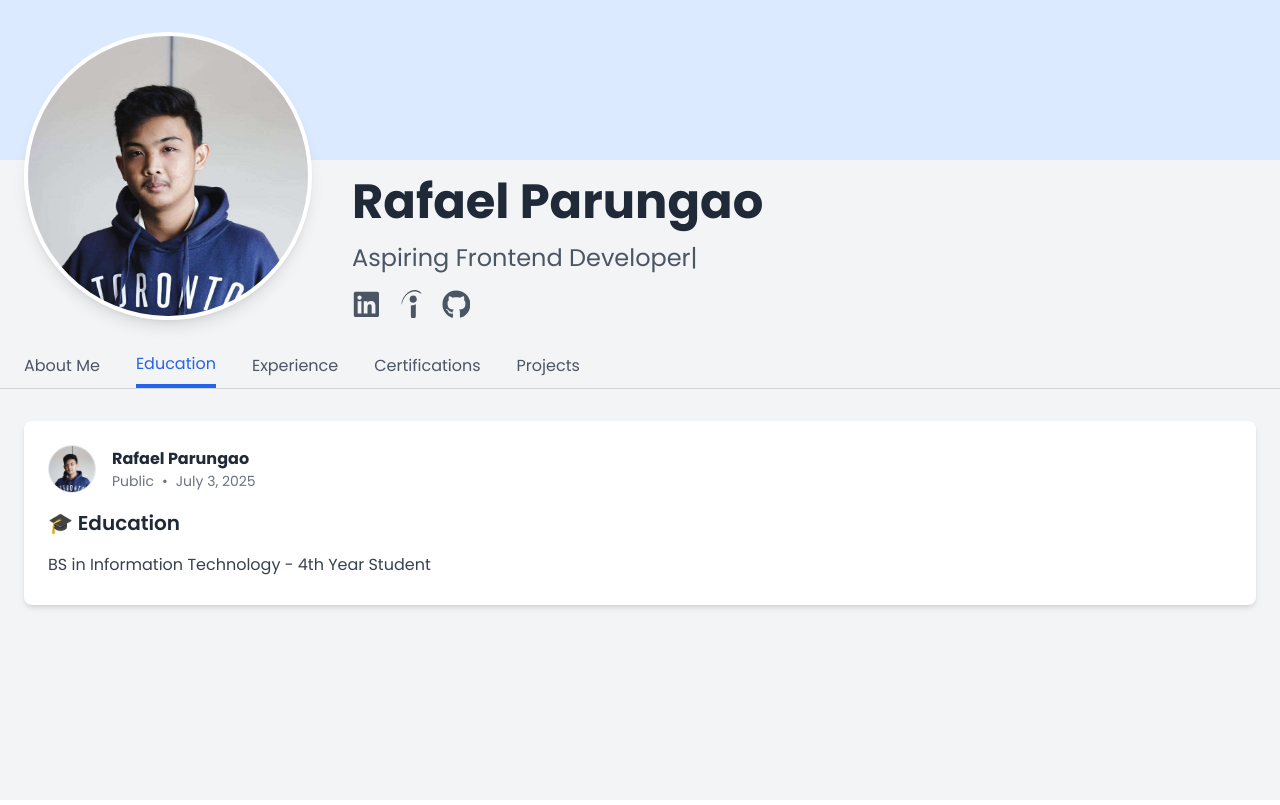
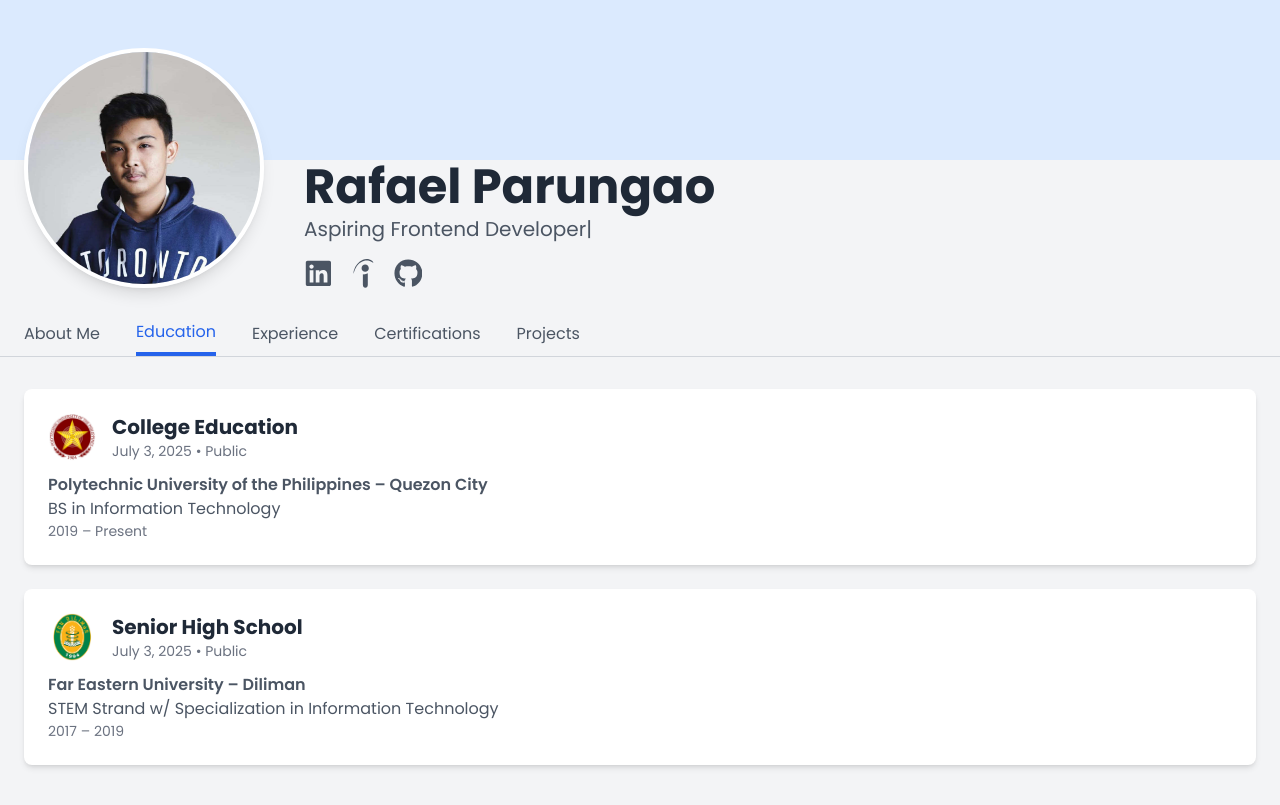
Before and after one commit to rjdparungao/web-portfolio, a React (Create React App) app: page / in a window 1280 px wide. Both pictures are taken after a click on the button "Education". Built offline with nearby package versions, Linux system fonts and the light colour scheme; the HTML template or start-up script is replaced by a standard one.

Commit message:
updated education

```diff
--- a/src/components/Card.js
+++ b/src/components/Card.js
@@ -4,7 +4,7 @@ import React from 'react';
 import { motion } from 'framer-motion';
 import profileImage from '../assets/profile.jpg';
 
-function Card({ title = "", description = "", audience = 'Public', date = 'Just now', delay = 0 }) {
+function Card({ title, description, date, audience, delay = 0, icon = null }) {
   return (
     <motion.div
       className="bg-white p-6 rounded-lg shadow-md"
@@ -12,32 +12,23 @@ function Card({ title = "", description = "", audience = 'Public', date = 'Just
       animate={{ opacity: 1, y: 0 }}
       transition={{ duration: 0.5, delay }}
     >
-      {/* Post Header */}
-      <div className="flex items-center mb-4">
-        <img
-          src={profileImage}
-          alt="Profile"
-          className="w-12 h-12 rounded-full object-cover mr-4 border"
-        />
+      <div className="flex items-center gap-4 mb-3">
+        {icon && (
+          <img
+            src={icon}
+            alt="Logo"
+            className="w-12 h-12 object-cover rounded-full"
+          />
+        )}
         <div>
-          <h3 className="font-bold text-gray-800">Rafael Parungao</h3>
-          <div className="flex items-center text-gray-500 text-sm space-x-2">
-            <span>{audience}</span>
-            <span>•</span>
-            <span>{date}</span>
-          </div>
+          <h2 className="text-xl font-bold text-gray-800">{title}</h2>
+          <p className="text-sm text-gray-500">{date} • {audience}</p>
         </div>
       </div>
-
-      {/* Post Body */}
-      <div>
-        <h2 className="text-xl font-semibold text-gray-800 mb-2">{title}</h2>
-        <div className="text-gray-700 mt-3 leading-loose">
-          {description}
-        </div>
-      </div>
+      <p className="text-gray-600">{description}</p>
     </motion.div>
   );
 }
 
+
 export default Card;
--- a/src/components/Introduction.js
+++ b/src/components/Introduction.js
@@ -1,14 +1,11 @@
 import React, { useState } from 'react';
 import { motion } from 'framer-motion';
 import { TypeAnimation } from 'react-type-animation';
-import { FaLinkedin, FaGithub, FaUser } from 'react-icons/fa';
 import { IconContext } from 'react-icons';
 
-// Importing assets
 import profileImage from '../assets/profile.jpg';
-import djangoIcon from '../assets/technologies/django-icon.svg';
-import laravelIcon from '../assets/technologies/laravel-3.svg';
-import restApiIcon from '../assets/technologies/rest-api.svg';
+import pupLogo from '../assets/schools/pup-logo.png';
+import feulogo from '../assets/schools/feulogo.png';
 
 import SocialLinks from './SocialLinks';
 import Card from './Card';
@@ -18,27 +15,26 @@ import {
   SiDjango, SiLaravel, SiMysql, SiPostgresql, SiGithub, SiBootstrap, SiPostman,
   SiJavascript, SiJquery, SiDocker, SiWordpress, SiReact, SiTailwindcss, SiGithubactions, SiAxios
 } from 'react-icons/si';
-import { FaServer, FaCogs } from 'react-icons/fa';
+import { FaServer } from 'react-icons/fa';
 
 const technologies = [
   { name: 'Python Django', icon: <SiDjango /> },
   { name: 'PHP Laravel', icon: <SiLaravel /> },
   { name: 'MySQL', icon: <SiMysql /> },
   { name: 'PostgreSQL', icon: <SiPostgresql /> },
-  { name: 'CI/CD Workflow Integration', icon: <SiGithubactions /> }, // Close representation
+  { name: 'CI/CD Workflow Integration', icon: <SiGithubactions /> },
   { name: 'Bootstrap', icon: <SiBootstrap /> },
   { name: 'Postman', icon: <SiPostman /> },
   { name: 'JavaScript', icon: <SiJavascript /> },
   { name: 'jQuery', icon: <SiJquery /> },
-  { name: 'RESTful API Development', icon: <FaServer /> }, // Server icon as REST API representation
+  { name: 'RESTful API Development', icon: <FaServer /> },
   { name: 'GitHub (GUI and CLI)', icon: <SiGithub /> },
-  { name: 'Ajax/Axios', icon: <SiAxios /> }, // Axios icon
+  { name: 'Ajax/Axios', icon: <SiAxios /> },
   { name: 'Docker', icon: <SiDocker /> },
   { name: 'WordPress', icon: <SiWordpress /> },
   { name: 'ReactJS', icon: <SiReact /> },
   { name: 'Tailwind CSS', icon: <SiTailwindcss /> },
 ];
-
 
 function Introduction() {
   const [activeTab, setActiveTab] = useState('About Me');
@@ -46,7 +42,7 @@ function Introduction() {
   return (
     <section id="home" className="bg-gray-100 font-poppins min-h-screen pb-10">
 
-      {/* Responsive Cover Photo */}
+      {/* Cover Photo */}
       <motion.div
         className="w-full h-24 sm:h-32 md:h-40 bg-blue-100"
         initial={{ opacity: 0 }}
@@ -54,21 +50,23 @@ function Introduction() {
         transition={{ duration: 1 }}
       ></motion.div>
 
-
       {/* Profile Info */}
-      <div className="max-w-7xl mx-auto flex flex-col md:flex-row items-center gap-6 md:gap-10 px-4 md:px-6 mt-[-8rem]">
+      <div className="max-w-7xl mx-auto px-4 md:px-6">
+        <div className="flex flex-col md:flex-row items-center md:items-end gap-6 md:gap-10 pt-6 md:pt-0 relative z-10">
+          {/* Profile Image */}
           <motion.img
             src={profileImage}
             alt="Profile"
-          className="w-24 h-24 sm:w-52 sm:h-52 md:w-64 md:h-64 lg:w-72 lg:h-72 rounded-full border-4 border-white shadow-lg object-cover"
+            className="w-28 h-28 sm:w-40 sm:h-40 md:w-52 md:h-52 lg:w-60 lg:h-60 rounded-full border-4 border-white shadow-lg object-cover -mt-14 md:-mt-28"
             initial={{ opacity: 0, scale: 0.8 }}
             animate={{ opacity: 1, scale: 1 }}
             transition={{ duration: 1 }}
           />
 
-        <div className="flex flex-col justify-center text-center md:text-left pt-8 md:pt-12 mt-6 md:mt-10">
+          {/* Info */}
+          <div className="text-center md:text-left flex flex-col items-center md:items-start">
             <motion.h1
-            className="text-3xl sm:text-4xl md:text-5xl font-bold text-gray-800 mt-14 mb-4"
+              className="text-2xl sm:text-3xl md:text-5xl md:-mt-0 sm:-mt-0 font-bold text-gray-800"
               initial={{ opacity: 0 }}
               animate={{ opacity: 1 }}
               transition={{ duration: 1, delay: 0.5 }}
@@ -90,16 +88,16 @@ function Introduction() {
               wrapper="span"
               speed={50}
               repeat={Infinity}
-            className="text-lg sm:text-xl md:text-2xl text-gray-600"
+              className="text-base sm:text-lg md:text-xl text-gray-600 mt-1"
             />
 
-          {/* Social Links */}
-          <div className="flex justify-center md:justify-start mt-4 gap-4">
+            <div className="mt-4">
               <SocialLinks />
             </div>
-
           </div>
         </div>
+      </div>
+
 
       {/* Tabs */}
       <Tabs activeTab={activeTab} setActiveTab={setActiveTab} />
@@ -108,8 +106,7 @@ function Introduction() {
       <div className="max-w-7xl mx-auto flex flex-col lg:flex-row gap-8 px-4 md:px-6 mt-8">
         <div className="w-full">
           {activeTab === 'About Me' && (
-
-              <div className='flex flex-col sm:columns-2 gap-5'>
+            <div className="flex flex-col sm:columns-2 gap-5">
               <Card
                 title="Career Objective"
                 description={
@@ -122,6 +119,7 @@ function Introduction() {
                   </p>
                 }
                 audience="Public"
+                icon={profileImage}
                 date="July 3, 2025"
                 delay={0.2}
               />
@@ -143,42 +141,48 @@ function Introduction() {
                   </IconContext.Provider>
                 }
                 audience="Public"
+                icon={profileImage}
                 date="July 3, 2025"
                 delay={0.4}
               />
-
-
             </div>
-
           )}
 
           {activeTab === 'Education' && (
+            <div className="space-y-6">
               <Card
-                title="🎓 Education"
-                description="BS in Information Technology - 4th Year Student"
+                title="College Education"
+                description={
+                  <>
+                    <p className="font-semibold">Polytechnic University of the Philippines – Quezon City</p>
+                    <p>BS in Information Technology</p>
+                    <p className="text-sm text-gray-500">2019 – Present</p>
+                  </>
+                }
                 audience="Public"
                 date="July 3, 2025"
+                icon={pupLogo}
                 delay={0.2}
               />
 
+              <Card
+                title="Senior High School"
+                description={
+                  <>
+                    <p className="font-semibold">Far Eastern University – Diliman</p>
+                    <p>STEM Strand w/ Specialization in Information Technology</p>
+                    <p className="text-sm text-gray-500">2017 – 2019</p>
+                  </>
+                }
+                audience="Public"
+                date="July 3, 2025"
+                icon={feulogo}
+                delay={0.4}
+              />
+            </div>
           )}
-            {/*
-            {activeTab === 'Experience' && (
-
-            )}
-
-            {activeTab === 'Certifications' && (
-
-            )}
-
-            {activeTab === 'Projects' && (
-
-            )}
-            */}
         </div>
       </div>
-
-
     </section>
   );
 }
```
Also changed, not shown: src/assets/schools/feulogo.png (added), src/assets/schools/pup-logo.png (added). Lines whose indentation alone changed are shown as unchanged.
